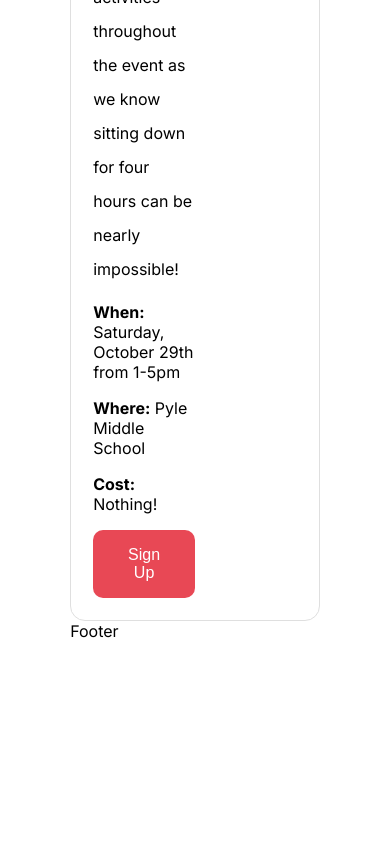
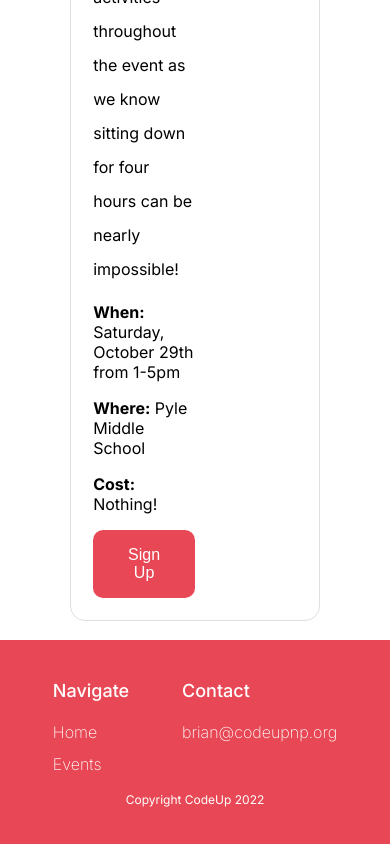
Before and after one commit to RationalChestnut/CodeUp, a React (Create React App) app: page / in a window 390 px wide. Shown: the part 1758-2602 px from the top of the page. Before the commit the page ends 2410 px from the top, so only its background shows below. Built offline with nearby package versions, Linux system fonts and the light colour scheme.

Commit message:
Non responsive website complete

```diff
--- a/public/index.html
+++ b/public/index.html
@@ -1,5 +1,8 @@
 <!DOCTYPE html>
-<html lang="en">
+<html
+  lang="en"
+  style="scroll-behavior: smooth; overflow-x: hidden; min-width: 100%"
+>
   <head>
     <meta charset="utf-8" />
     <link rel="icon" href="%PUBLIC_URL%/favicon.ico" />
@@ -17,10 +20,7 @@
     />
     <title>CodeUp</title>
   </head>
-  <body style="width: 100%; height: 100%">
-    <div
-      id="root"
-      style="width: 100%; height: 100%; scroll-behavior: smooth"
-    ></div>
+  <body style="min-width: 100%; overflow-x: hidden">
+    <div id="root" style="min-width: 100%"></div>
   </body>
 </html>
--- a/src/App.js
+++ b/src/App.js
@@ -11,8 +11,8 @@ function App() {
       <div className="page-padding">
         <Home />
         <Events />
-        <Footer />
       </div>
+      <Footer />
     </div>
   );
 }
--- a/src/components/Footer/Footer.component.js
+++ b/src/components/Footer/Footer.component.js
@@ -2,5 +2,32 @@ import React from "react";
 import styles from "./Footer.module.css";
 
 export const Footer = () => {
-  return <div>Footer</div>;
+  return (
+    <div className={styles.footerContainer}>
+      <div className={styles.main}>
+        <div className={styles.section}>
+          <h2 className={styles.heading}>Navigate</h2>
+          <a href="#" className={styles.links}>
+            Home
+          </a>
+          <a href="#events" className={styles.links}>
+            Events
+          </a>
+        </div>
+        <div className={styles.section}>
+          <h2 className={styles.heading}>Contact</h2>
+          <a
+            href="mailto:brian@codeupnp.org"
+            target="_blank"
+            className={styles.links}
+            rel="noreferrer"
+          >
+            brian@codeupnp.org
+          </a>
+        </div>
+      </div>
+
+      <p className={styles.copyright}>Copyright CodeUp 2022</p>
+    </div>
+  );
 };
--- a/src/components/Footer/Footer.module.css
+++ b/src/components/Footer/Footer.module.css
@@ -0,0 +1,35 @@
+.footerContainer {
+  width: 100%;
+  background-color: #e84855;
+  margin-top: 2%;
+  padding: 25px 0px;
+}
+.main {
+  display: flex;
+  justify-content: space-evenly;
+  color: white;
+}
+
+.section {
+  display: flex;
+  flex-direction: column;
+}
+
+.links {
+  text-decoration: none;
+  color: white;
+  font-weight: 200;
+  padding: 6px 0px;
+}
+
+.heading {
+  color: white;
+  font-size: 18px;
+  font-weight: 500;
+}
+
+.copyright {
+  text-align: center;
+  font-size: 12px;
+  color: white;
+}
--- a/src/components/Navbar/Navbar.component.js
+++ b/src/components/Navbar/Navbar.component.js
@@ -27,10 +27,19 @@ const Navbar = () => {
       </div>
       {showItems && (
         <div className={styles.mobileLinksContainer}>
-          <a href="#events" className={styles.mobileLink}>
+          <a
+            href="#events"
+            className={styles.mobileLink}
+            onClick={() => setShowItems(false)}
+          >
             Events
           </a>
-          <button className={styles.mobileButton}>Donate</button>
+          <button
+            className={styles.mobileButton}
+            onClick={() => setShowItems(false)}
+          >
+            Donate
+          </button>
           <hr className={styles.horizontal} />
         </div>
       )}
--- a/src/components/Navbar/Navbar.module.css
+++ b/src/components/Navbar/Navbar.module.css
@@ -99,6 +99,6 @@
     flex-direction: column;
     justify-content: center;
     width: 94%;
-    margin: 0 auto;
+    margin: 12px auto;
   }
 }
--- a/src/index.css
+++ b/src/index.css
@@ -1,6 +1,7 @@
 body {
   margin: 0;
+  padding: 0;
   font-family: "Inter", sans-serif;
-  width: 100%;
-  height: 100%;
+  min-width: 100%;
+  min-height: 100%;
 }
--- a/src/pages/Events/Events.module.css
+++ b/src/pages/Events/Events.module.css
@@ -33,6 +33,7 @@
   background-color: #e84855;
   border: none;
   font-size: 16px;
+  color: white;
 }
 
 .button:hover {
--- a/src/pages/Events/Events.page.js
+++ b/src/pages/Events/Events.page.js
@@ -29,16 +29,15 @@ export const Events = () => {
             <span className={styles.titleInfo}>Cost:</span> {""}
             Nothing!
           </p>
-          <button className={styles.button}>
+
           <a
             href="https://forms.gle/vb6Ud5dUJ5Nj1u4d8"
             className={styles.signupLink}
             target="_blank"
             rel="noreferrer"
           >
-              Sign Up
+            <button className={styles.button}>Sign Up </button>
           </a>
-          </button>
         </div>
         <div className={styles.imageContainer}>
           <img src={event} alt="Girls Coding" className={styles.eventImage} />
--- a/src/pages/Home/Home.page.js
+++ b/src/pages/Home/Home.page.js
@@ -17,7 +17,7 @@ export const Home = () => {
             backgrounds to code.
           </div>
           <div className={styles.bannerButtonGroup}>
-            <a href="#" className={styles.eventsButton}>
+            <a href="#events" className={styles.eventsButton}>
               See Events
             </a>
             <a href="#" className={styles.donateButton}>
```
Lines whose indentation alone changed are shown as unchanged.
